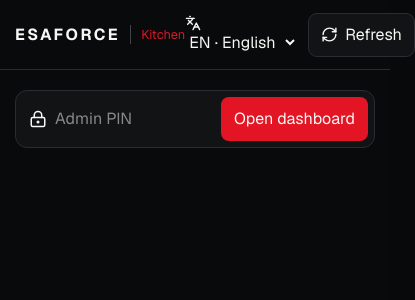
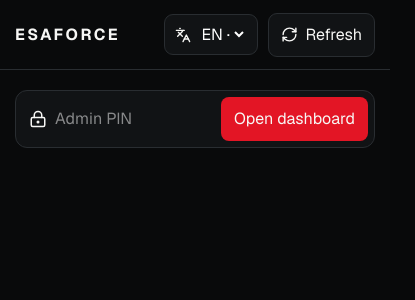
Before and after one commit to bmgtheagency/esaforce-app, a Next.js app: page /admin in a window 390 px wide. Shown: the top 300 px of the page, 415 px wide, since content can reach past the window. Built offline with nearby package versions, Linux system fonts and the light colour scheme.

Commit message:
Localize src/app/globals.css

```diff
--- a/src/app/globals.css
+++ b/src/app/globals.css
@@ -19,6 +19,7 @@
 * { box-sizing: border-box; }
 html { scroll-behavior: smooth; background: var(--ink); }
 body { margin: 0; background: var(--ink); color: var(--white); font-family: "Geist", Arial, sans-serif; }
+[lang="ar"] body { font-family: var(--font-arabic), Arial, sans-serif; }
 button, input, select, textarea { font: inherit; }
 button { color: inherit; }
 button, select { cursor: pointer; }
@@ -205,6 +206,7 @@
 .order-code span { color: var(--muted); }
 .order-code strong { font-size: 20px; }
 .order-code > b { margin-left: auto; }
+[dir="rtl"] .order-code > b { margin-left: 0; margin-right: auto; }
 .status-track { display: grid; grid-template-columns: repeat(4, 1fr); margin: 25px 0; position: relative; }
 .status-track:before { content: ""; height: 2px; position: absolute; top: 14px; left: 12%; right: 12%; background: #303438; }
 .status-track > span { display: flex; flex-direction: column; align-items: center; gap: 8px; color: #686e73; text-transform: capitalize; font-size: 9px; z-index: 1; }
@@ -216,6 +218,7 @@
 
 .modal-layer { position: fixed; inset: 0; z-index: 80; background: rgba(0,0,0,.74); backdrop-filter: blur(6px); display: flex; justify-content: flex-end; }
 .cart-drawer { width: min(500px, 100%); background: #0e1011; border-left: 1px solid var(--line); height: 100%; padding: 24px; display: flex; flex-direction: column; animation: slide .25s ease; }
+[dir="rtl"] .cart-drawer { border-left: 0; border-right: 1px solid var(--line); }
 @keyframes slide { from { transform: translateX(100%); } }
 .drawer-heading { display: flex; justify-content: space-between; align-items: center; padding-bottom: 18px; border-bottom: 1px solid var(--line); }
 .drawer-heading span { color: var(--red); font-size: 9px; letter-spacing: .16em; font-weight: 800; }
@@ -266,11 +269,16 @@
 .admin-page > header strong { letter-spacing: .15em; }
 .admin-page > header small { color: var(--red); border-left: 1px solid #414549; padding-left: 10px; }
 .admin-page > header button { border: 1px solid var(--line); background: var(--panel); border-radius: 9px; padding: 9px 12px; display: flex; gap: 7px; align-items: center; }
+.admin-header-actions { display: flex; align-items: center; gap: 8px; }
+.admin-language { display: flex; align-items: center; gap: 6px; border: 1px solid var(--line); background: var(--panel); border-radius: 9px; padding: 8px 10px; }
+.admin-language select { max-width: 140px; border: 0; outline: 0; background: transparent; color: white; }
+.admin-language option { background: var(--panel); }
 .admin-login { padding: 25px 30px; }
 .admin-login label { width: min(500px, 100%); display: flex; align-items: center; gap: 8px; background: var(--panel); border: 1px solid var(--line); border-radius: 12px; padding: 6px 6px 6px 13px; }
 .admin-login input { flex: 1; min-width: 0; border: 0; background: transparent; color: white; outline: 0; }
 .admin-login button { border: 0; background: var(--red); border-radius: 8px; padding: 10px 13px; }
 .admin-login p { color: #ff7782; }
+.admin-empty { margin: 0 30px; padding: 24px; color: var(--muted); border: 1px dashed var(--line); border-radius: 12px; text-align: center; }
 .admin-grid { padding: 0 30px; display: grid; grid-template-columns: repeat(3, 1fr); gap: 15px; }
 .admin-order { background: var(--panel); border: 1px solid var(--line); border-top: 3px solid #747b80; border-radius: 14px; padding: 16px; }
 .admin-order.status-received { border-top-color: #4b9fff; }
@@ -284,6 +292,7 @@
 .admin-items { margin: 16px 0; border-block: 1px solid var(--line); padding: 10px 0; }
 .admin-items div { display: flex; gap: 8px; padding: 5px 0; font-size: 12px; }
 .admin-items small { margin-left: auto; color: #efbb4b; }
+[dir="rtl"] .admin-items small { margin-left: 0; margin-right: auto; }
 .admin-note { background: #2d2513; color: #f0cb73; padding: 9px; border-radius: 8px; font-size: 11px; }
 .admin-meta { display: flex; justify-content: space-between; color: var(--muted); font-size: 10px; margin-bottom: 13px; }
 .admin-meta span { display: flex; align-items: center; gap: 5px; }
@@ -348,7 +357,11 @@
   .toast { bottom: 90px; }
   .admin-page > header { padding: 0 15px; }
   .admin-page > header .brand-mark { display: none; }
+  .admin-page > header small { display: none; }
+  .admin-language select { width: 50px; }
+  .admin-header-actions { gap: 5px; }
   .admin-login { padding: 20px 15px; }
+  .admin-empty { margin: 0 15px; }
   .admin-grid { grid-template-columns: 1fr; padding: 0 15px; }
 }
 
```
